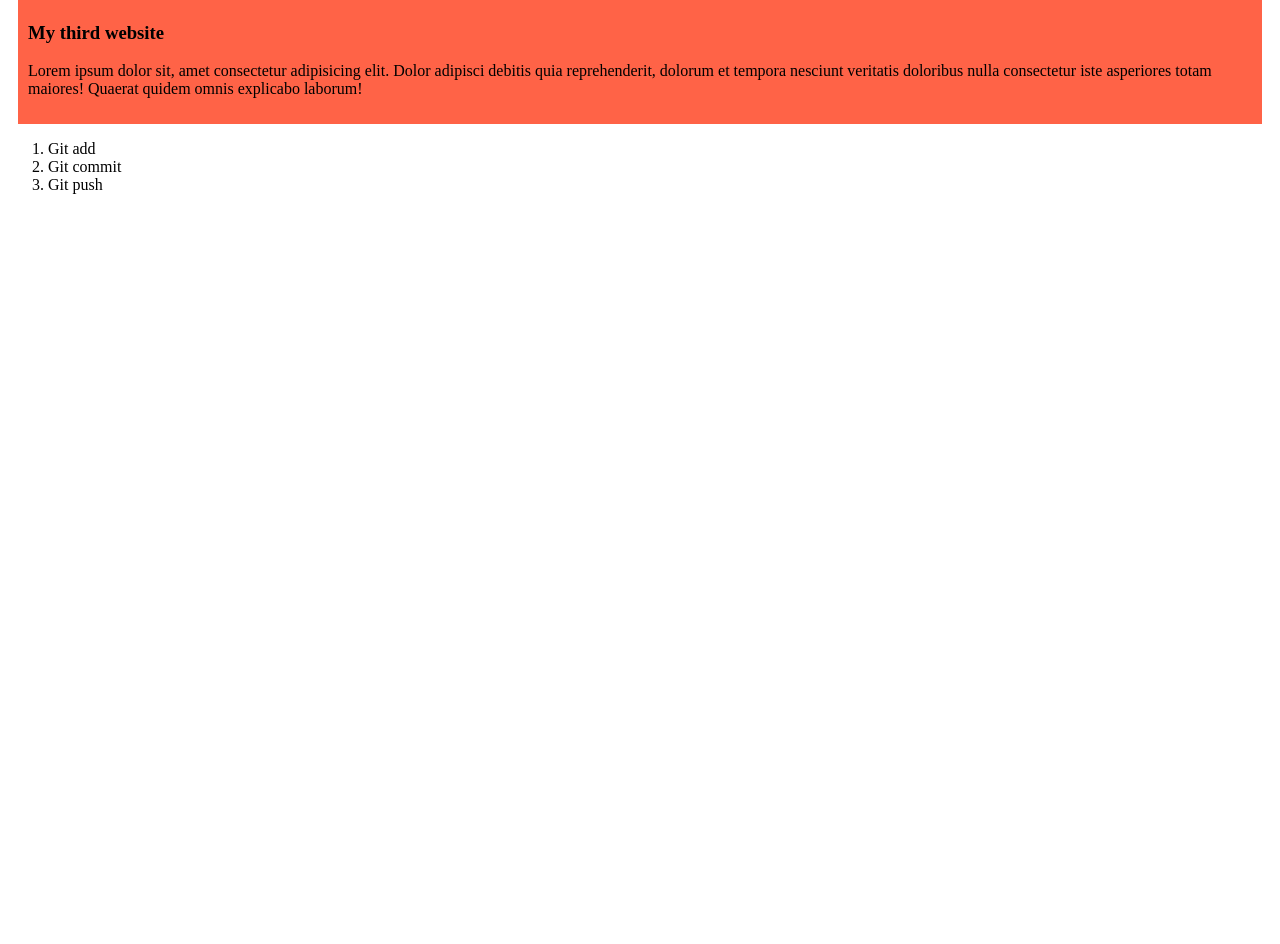
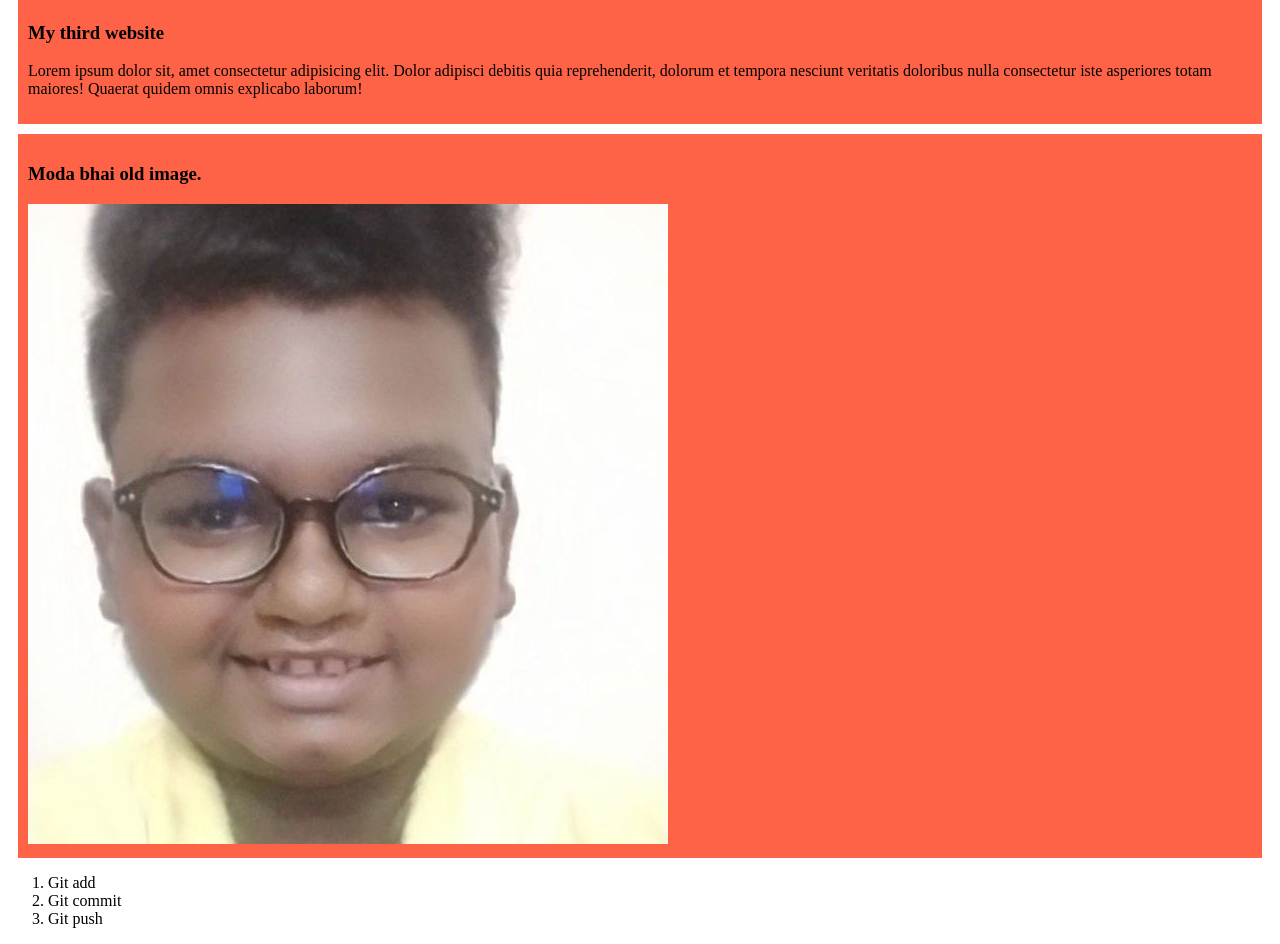
Before and after one commit to Mehedi-p-Hero/my-simple-website, a plain HTML site: page index.html in a window 1280 px wide. Shown: the part 300-1244 px from the top of the page. Before the commit the page ends 800 px from the top, so only its background shows below. Drawn offline with Linux system fonts and the light colour scheme.

Commit message:
added moda bhai

```diff
--- a/index.html
+++ b/index.html
@@ -20,6 +20,11 @@
         <p>Lorem ipsum dolor sit, amet consectetur adipisicing elit. Dolor adipisci debitis quia reprehenderit, dolorum et tempora nesciunt veritatis doloribus nulla consectetur iste asperiores totam maiores! Quaerat quidem omnis explicabo laborum!</p>
     </div>
 
+    <div>
+        <h3>Moda bhai old image.</h3>
+        <img src="Images/Moda bhai.jpeg" alt="">
+    </div>
+
     <ol>
         <li>Git add</li>
         <li>Git commit</li>
```
Also changed, not shown: Images/Moda bhai.jpeg (added).
